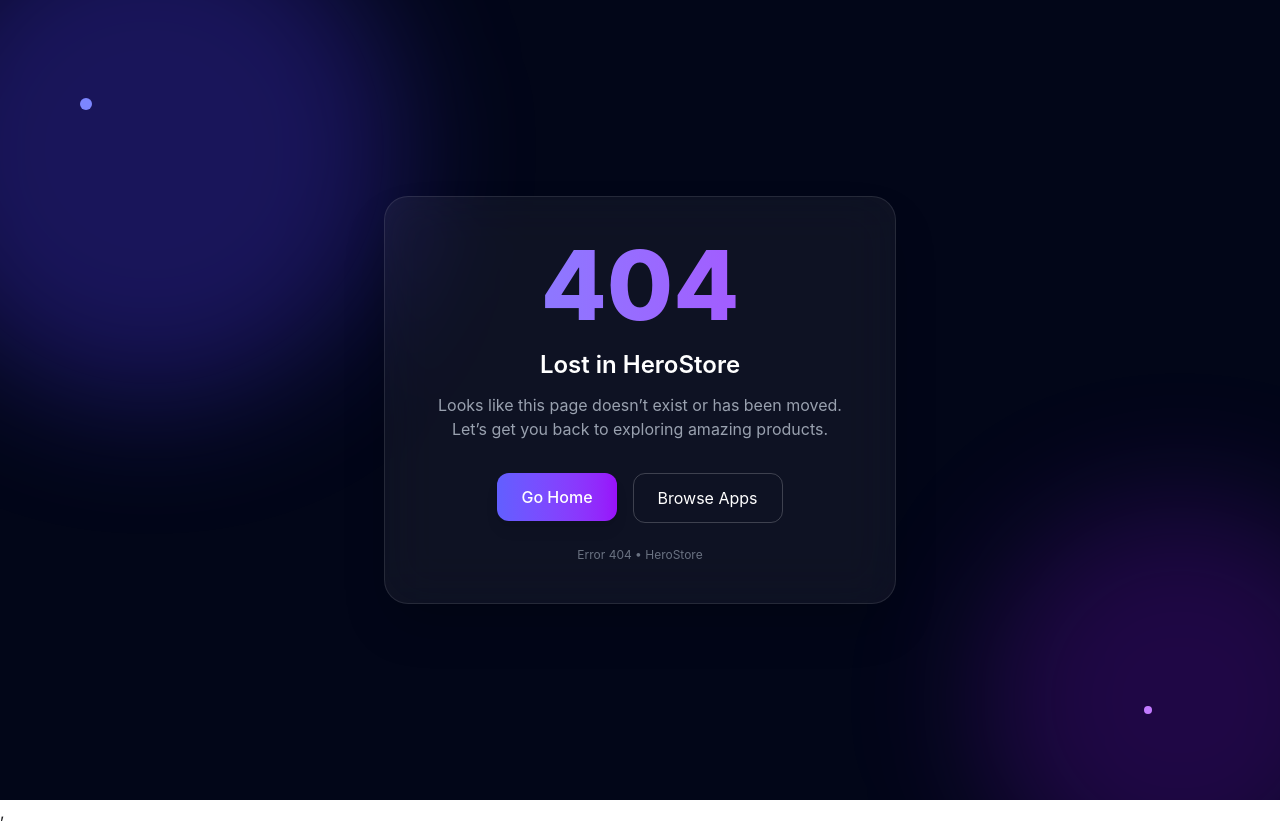
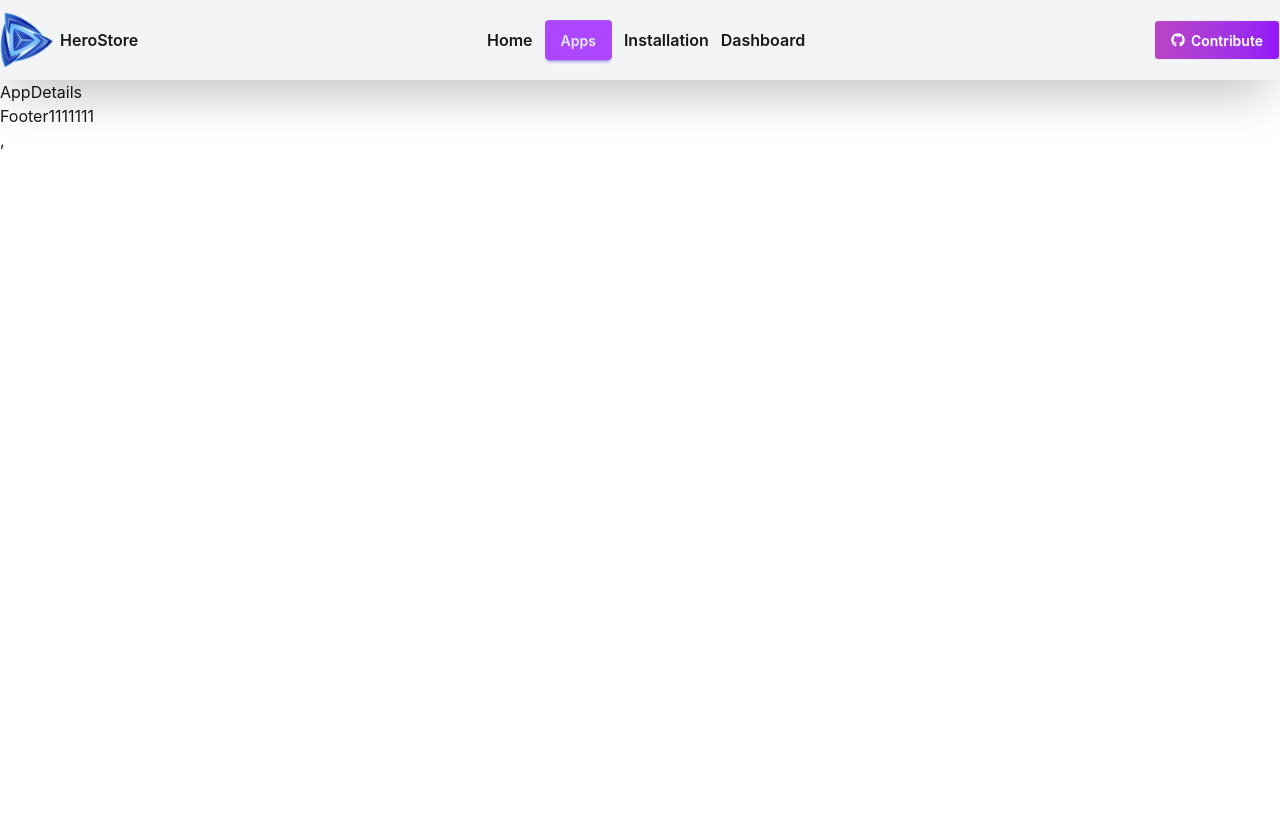
Before and after one commit to shahadat-hossain99/playstore-react, a React (Vite) app: page /apps/1 in a window 1280 px wide. Before the commit this address had no page. After the commit the page ends 800 px from the top, so only its background shows below. Built offline with nearby package versions, Linux system fonts and the light colour scheme.

Commit message:
useParams given us id which is string .so to use in find method we have to use tripple equal or parseInt to convert into num

```diff
--- a/src/main.jsx
+++ b/src/main.jsx
@@ -2,35 +2,13 @@
 import { createRoot } from "react-dom/client";
 import "./index.css";
 import { RouterProvider } from "react-router/dom";
-import { createBrowserRouter } from "react-router";
-import RootLayout from "./layout/RootLayout";
-import Homepage from "./pages/homepage/Homepage";
-import Apps from "./pages/apps/Apps";
-import InstallApps from "./pages/installApps/InstallApps";
-import NotFoundPage from "./pages/notFoundPage/NotFoundPage";
+// import { createBrowserRouter } from "react-router";
+// import RootLayout from "./layout/RootLayout";
+// import Homepage from "./pages/homepage/Homepage";
+// import Apps from "./pages/apps/Apps";
+// import InstallApps from "./pages/installApps/InstallApps";
 
-const router = createBrowserRouter([
-  {
-    path: "/",
-    Component: RootLayout,
-    children: [
-      {
-        index: true,
-        Component: Homepage,
-        loader: () => fetch("/data.json"),
-      },
-      {
-        path: "/apps",
-        Component: Apps,
-      },
-      {
-        path: "/installApps",
-        Component: InstallApps,
-      },
-    ],
-    errorElement: <NotFoundPage />,
-  },
-]);
+import { router } from "./router/Routes";
 
 createRoot(document.getElementById("root")).render(
   <StrictMode>
--- /dev/null
+++ b/src/pages/appDetails/AppDetails.jsx
@@ -0,0 +1,21 @@
+import React from "react";
+import { useParams } from "react-router";
+import useApps from "../../hooks/useApps";
+
+const AppDetails = () => {
+  const { id } = useParams();
+  //   console.log(id, "where is it");
+  const { apps, loading } = useApps();
+  //   console.log(apps, loading);
+
+  const expectedApp = apps.find((app) => app.id === parseInt(id));
+  console.log(expectedApp);
+
+  return (
+    <div>
+      <h3>AppDetails</h3>
+    </div>
+  );
+};
+
+export default AppDetails;
--- /dev/null
+++ b/src/router/Routes.jsx
@@ -0,0 +1,34 @@
+import { createBrowserRouter } from "react-router";
+import Homepage from "../pages/homepage/Homepage";
+import RootLayout from "../layout/RootLayout";
+import Apps from "../pages/apps/Apps";
+import InstallApps from "../pages/installApps/InstallApps";
+import NotFoundPage from "../pages/notFoundPage/NotFoundPage";
+import AppDetails from "../pages/appDetails/AppDetails";
+
+export const router = createBrowserRouter([
+  {
+    path: "/",
+    Component: RootLayout,
+    children: [
+      {
+        index: true,
+        Component: Homepage,
+        loader: () => fetch("/data.json"),
+      },
+      {
+        path: "/apps",
+        Component: Apps,
+      },
+      {
+        path: "/apps/:id",
+        Component: AppDetails,
+      },
+      {
+        path: "/installApps",
+        Component: InstallApps,
+      },
+    ],
+    errorElement: <NotFoundPage />,
+  },
+]);
```
